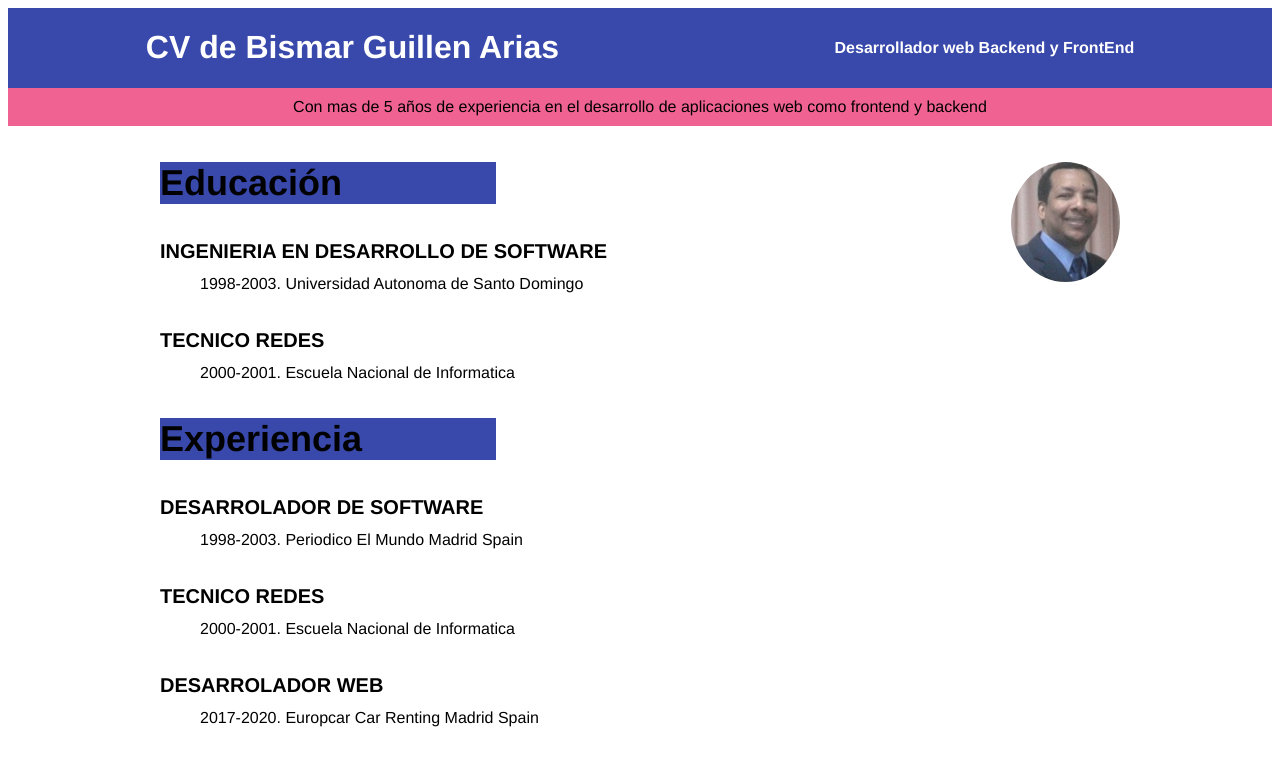
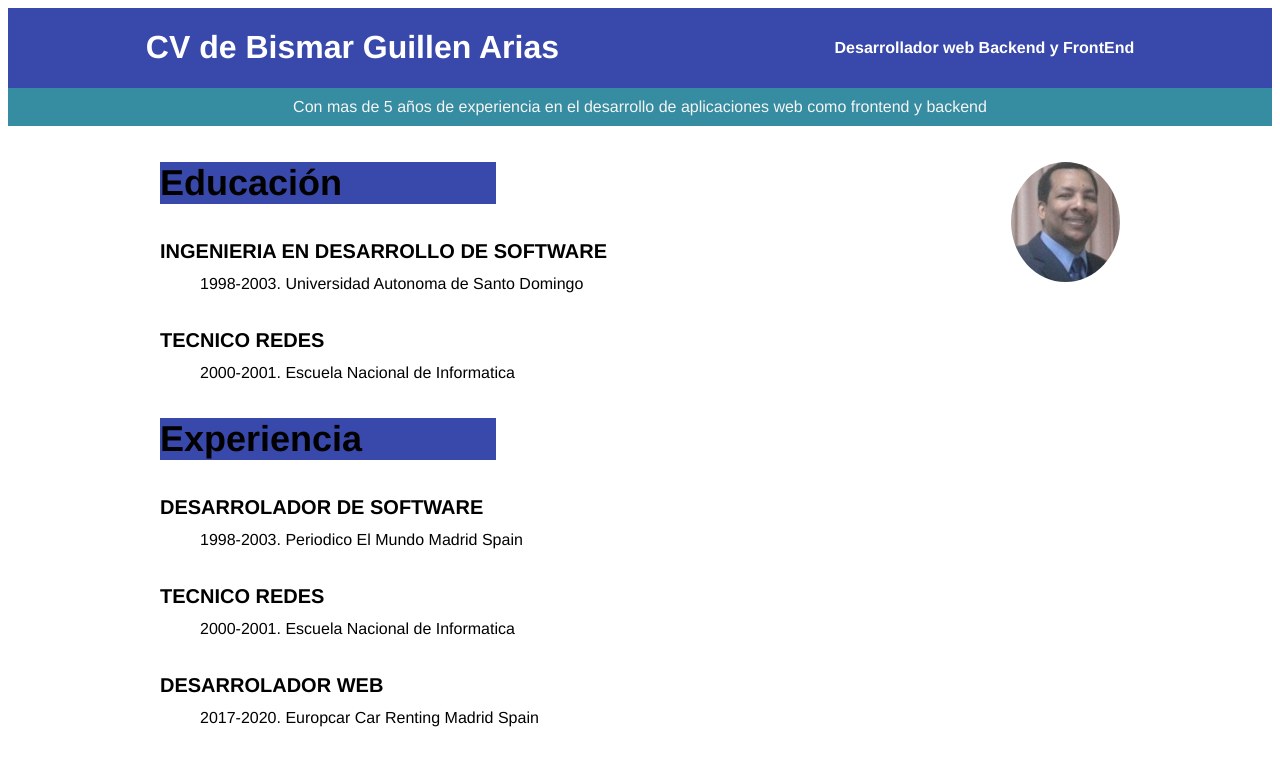
Before and after one commit to bismarga/cv, a plain HTML site: page cvitae/index.html in a window 1280 px wide. Shown: the top 760 px of the page. Drawn offline with Linux system fonts and the light colour scheme.

Commit message:
Modificado el css para el detalle

```diff
--- a/css/cvitae.css
+++ b/css/cvitae.css
@@ -12,8 +12,8 @@ header {
 }
 
 .detalle {
-    background-color: #f06292;
-    color: black;
+    background-color: #368ca1;
+    color: whitesmoke;
     text-align: center;
     padding: 10px;
 }
```
